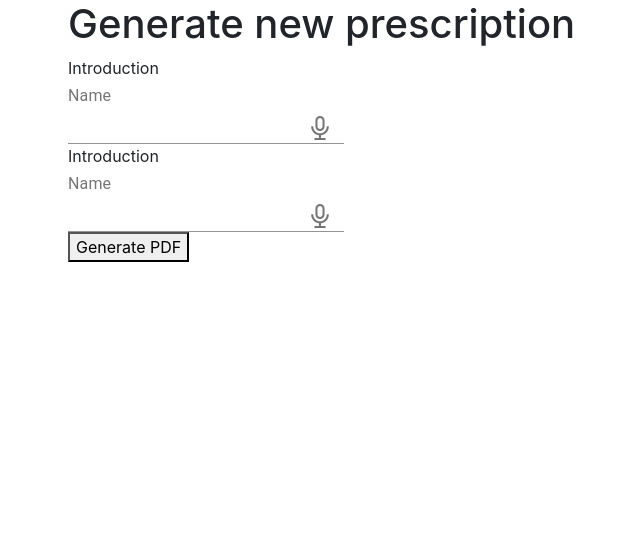
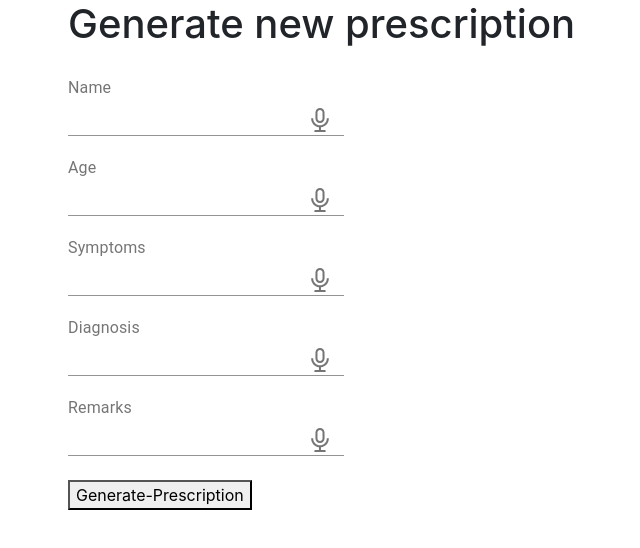
Before and after one commit to saipurnimag/didactic-happiness, a React (Create React App) app in the folder Prescription/ClientApp/: page /prescription in a window 1280 px wide. Shown: the top 548 px of the page, without its empty margins (17-657 px from the left). Built offline with nearby package versions, Linux system fonts and the light colour scheme; no server answers.

Commit message:
made changes to the input fields

```diff
--- a/Prescription/ClientApp/package.json
+++ b/Prescription/ClientApp/package.json
@@ -4,6 +4,7 @@
   "private": true,
   "dependencies": {
     "@material-ui/core": "^4.10.2",
+    "@react-pdf/renderer": "^2.0.0-beta.6",
     "antd": "^4.3.4",
     "babel-eslint": "10.1.0",
     "bootstrap": "^4.1.3",
--- a/Prescription/ClientApp/src/components/NameInput.js
+++ b/Prescription/ClientApp/src/components/InputField.js
@@ -8,7 +8,7 @@ import { IconButton } from '@material-ui/core';
 import useSpeechRecognition from './UseSpeechRecognition';
 
 
-const NameInput = (props) => {
+const InputField = ({ changeHandler, labelName }) => {
 
       const [lang, setLang] = useState('en-US');
       const [value, setValue] = useState('');
@@ -16,7 +16,7 @@ const NameInput = (props) => {
 
       const onEnd = () => {
             // You could do something here after listening has finished
-            // props.handleNameChange()
+             changeHandler(value);
       };
 
       const onResult = (result) => {
@@ -67,7 +67,7 @@ const NameInput = (props) => {
       return (
             <>
                   <InputLabel htmlFor="standard-adornment-password">
-                        Name
+                        {labelName}
                   </InputLabel>
                   <Input
                         id="transcript"
@@ -85,4 +85,4 @@ const NameInput = (props) => {
       );
 }
 
-export default NameInput;
+export default InputField;
--- a/Prescription/ClientApp/src/components/PrescriptionForm.js
+++ b/Prescription/ClientApp/src/components/PrescriptionForm.js
@@ -1,7 +1,7 @@
 import React, { useEffect, useState } from 'react';
-import { Form, Input, InputNumber, Button } from 'antd';
+import { Form, Input, InputNumber, Button, Space } from 'antd';
 import { AudioOutlined } from "@ant-design/icons";
-import NameInput from "./NameInput";
+import InputField from "./InputField";
 
 const PrescriptionForm = () => {
 
@@ -11,26 +11,69 @@ const PrescriptionForm = () => {
             wrapperCol: { span: 16 },
       };
 
-      const[name, setName] = useState("");
-      const[age, setAge] = useState(0);
+      const [name, setName] = useState("");
+      const [age, setAge] = useState(0);
+      const [symptoms, setSymptoms] = useState("");
+      const [diagnosis, setDiagnosis] = useState("");
+      const[remarks,setRemarks] = useState("");
 
-      function handleNameChange(newName){
+      function handleNameChange(newName) {
             setName(newName)
       }
+      function handleAgeChange(newAge) {
+            setAge(newAge)
+      }
+
       return (
-            <Form {...layout} name="nest-messages" >
-                  <Form.Item  label="Introduction">
-                        <NameInput patientNameSetter = {handleNameChange} />
+            <Space size={"large"}>
+
+            <Form name="nest-messages" >
+                  <Form.Item xs={{ span: 22, alignItems: 'center' }} md={{ span: 12, alignItems: 'center', }}>
+                        { }
+                        <br />
+                        <InputField changeHandler={(newName) => handleNameChange(newName)} labelName={"Name"} />
+                        { }
+                        <br />
                   </Form.Item>
-                  <Form.Item  label="Introduction">
-                        <NameInput patientAge = {age} />
+                  <Form.Item xs={{ span: 22 }} md={{ span: 12, alignItems: 'center', }}>
+                        { }
+                        <br />
+                        <InputField changeHandler={(newAge) => handleAgeChange(newAge)} labelName={"Age"} />
+                        { }
+                        <br />
+                  </Form.Item>
+                  <Form.Item xs={{ span: 22 }} md={{ span: 12, alignItems: 'center', }}>
+                        { }
+                        <br />
+                        <InputField changeHandler={(newSymptoms) => setSymptoms(newSymptoms)} labelName={"Symptoms"} />
+                        { }
+                        <br />
+                  </Form.Item>
+                  <Form.Item xs={{ span: 22 }} md={{ span: 12, alignItems: 'center', }}>
+                        { }
+                        <br />
+                        <InputField changeHandler={(newDiagnosis) => setDiagnosis(newDiagnosis)} labelName={"Diagnosis"} />
+                        { }
+                        <br />
+                  </Form.Item>
+                  <Form.Item xs={{ span: 22 }} md={{ span: 12, alignItems: 'center', }}>
+                        { }
+                        <br />
+                        <InputField changeHandler={(newRemarks) => setRemarks(newRemarks)} labelName={"Remarks"} />
+                        { }
+                        <br />
                   </Form.Item>
                   <Form.Item wrapperCol={{ ...layout.wrapperCol, offset: 8 }}>
-                        <Button type="primary" htmlType="submit">
-                              Generate PDF
+                        { }
+                        <br />
+                        <Button type="primary" block>
+                              Generate-Prescription
                         </Button>
+
                   </Form.Item>
             </Form>
+
+            </Space>
       );
 }
 
```
Also changed, not shown: 1 other file (tests, documents, lock files or other folders).
